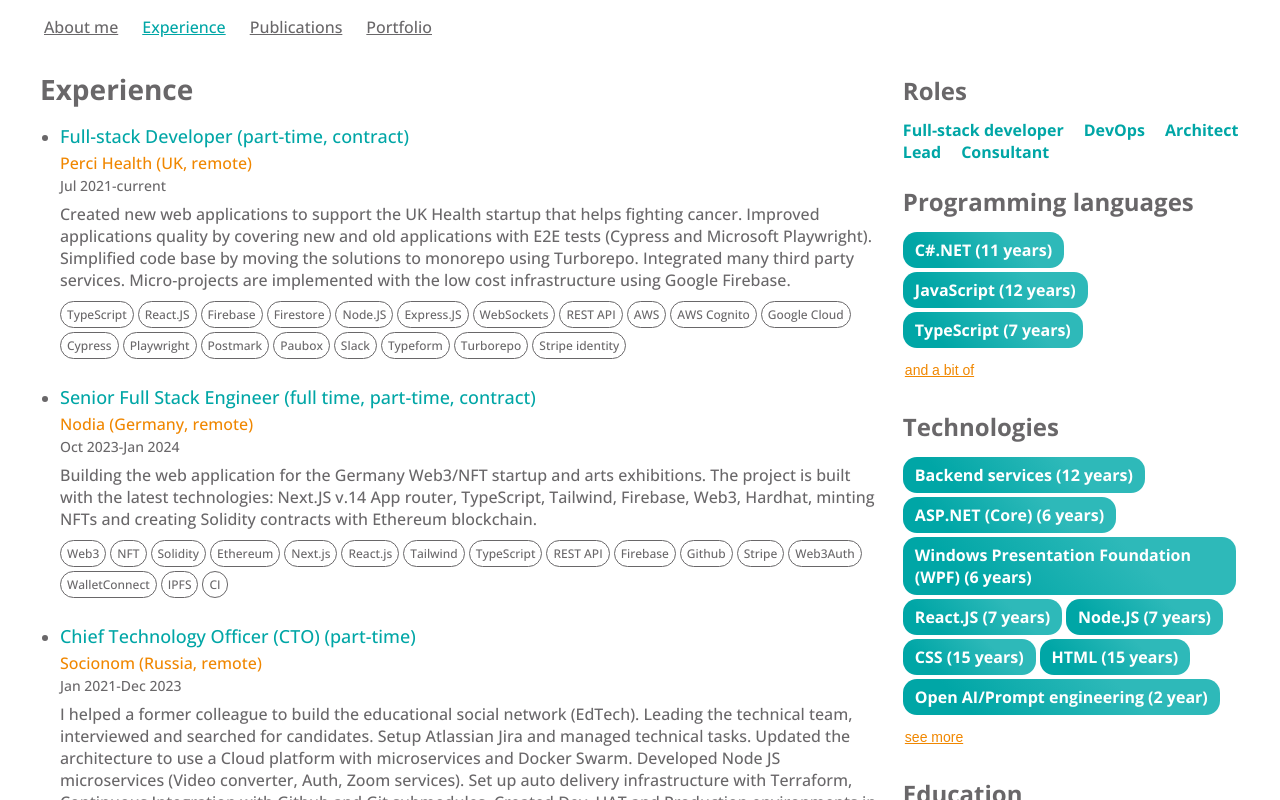
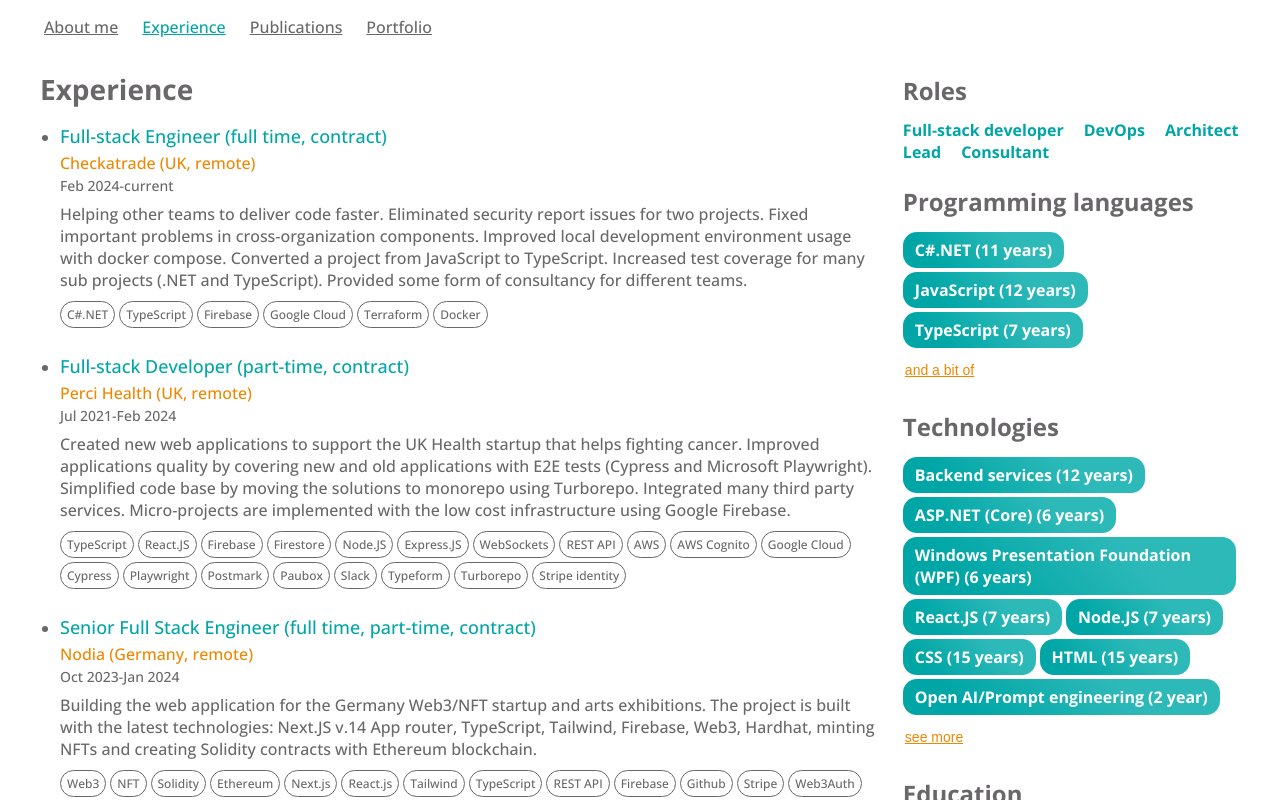
Before and after one commit to ArturAmpilogov/me, a Next.js app: page /experience in a window 1280 px wide. Shown: the top 800 px of the page. Built offline with nearby package versions, Linux system fonts and the light colour scheme.

Commit message:
Added Checkatrade experience

```diff
--- a/data/experience.ts
+++ b/data/experience.ts
@@ -2,11 +2,26 @@
 
 export const experience: IExperience[] = [
   {
+    position: "Full-stack Engineer (full time, contract)",
+    organization: "Checkatrade (UK, remote)",
+    duration: { start: "Feb 2024", end: "current" },
+    description:
+      "Helping other teams to deliver code faster. Eliminated security report issues for two projects. Fixed important problems in cross-organization components. Improved local development environment usage with docker compose. Converted a project from JavaScript to TypeScript. Increased test coverage for many sub projects (.NET and TypeScript). Provided some form of consultancy for different teams.",
+    tags: [
+      "C#.NET",
+      "TypeScript",
+      "Firebase",
+      "Google Cloud",
+      "Terraform",
+      "Docker"
+    ],
+  },
+  {
     position: "Full-stack Developer (part-time, contract)",
     organization: "Perci Health (UK, remote)",
-    duration: { start: "Jul 2021", end: "current" },
+    duration: { start: "Jul 2021", end: "Feb 2024" },
     description:
-      "Created new web applications to support the UK Health startup  that helps fighting cancer. Improved applications quality by covering new and old applications with E2E tests (Cypress and Microsoft Playwright). Simplified code base by moving the solutions to monorepo using Turborepo. Integrated many third party services. Micro-projects are implemented with the low cost infrastructure using Google Firebase.",
+      "Created new web applications to support the UK Health startup that helps fighting cancer. Improved applications quality by covering new and old applications with E2E tests (Cypress and Microsoft Playwright). Simplified code base by moving the solutions to monorepo using Turborepo. Integrated many third party services. Micro-projects are implemented with the low cost infrastructure using Google Firebase.",
     tags: [
       "TypeScript",
       "React.JS",
```
